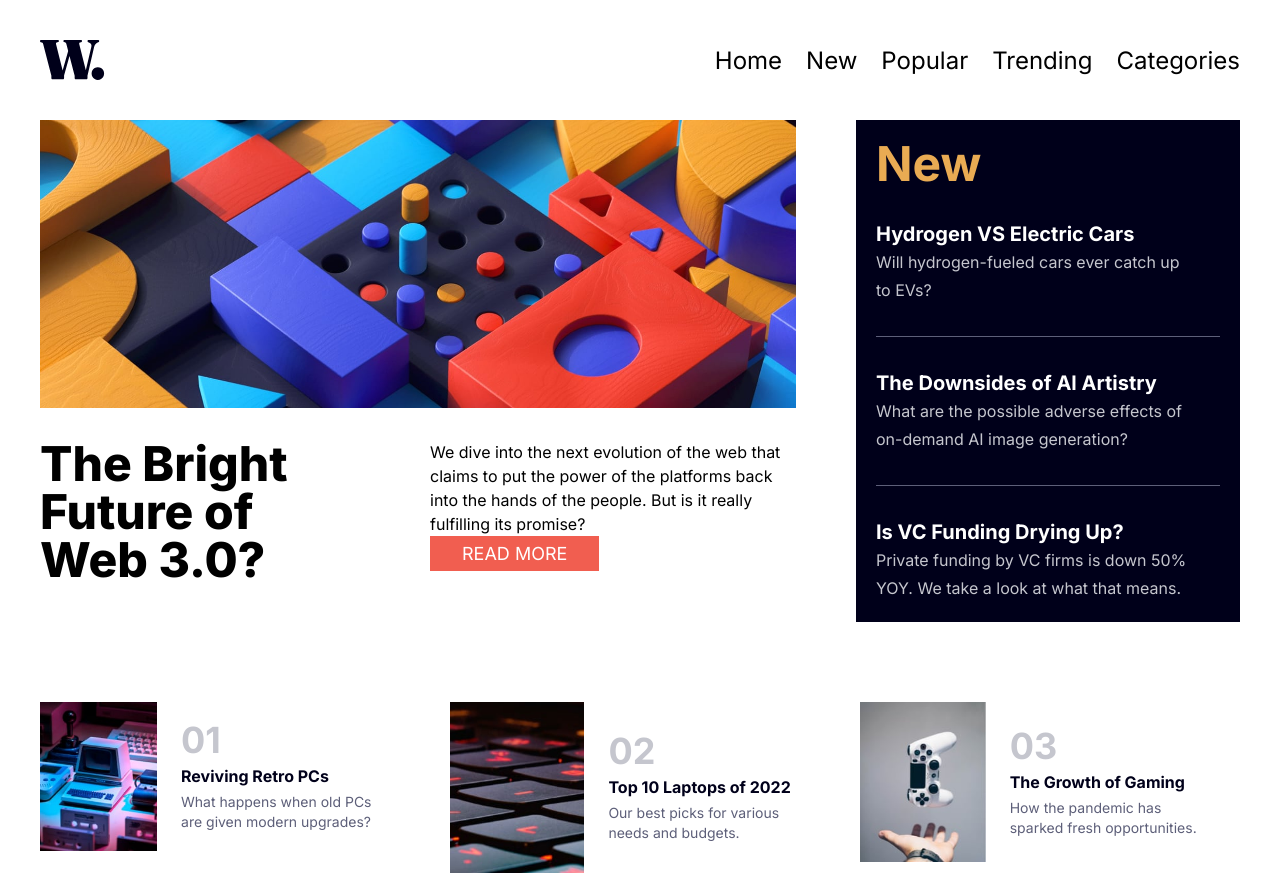
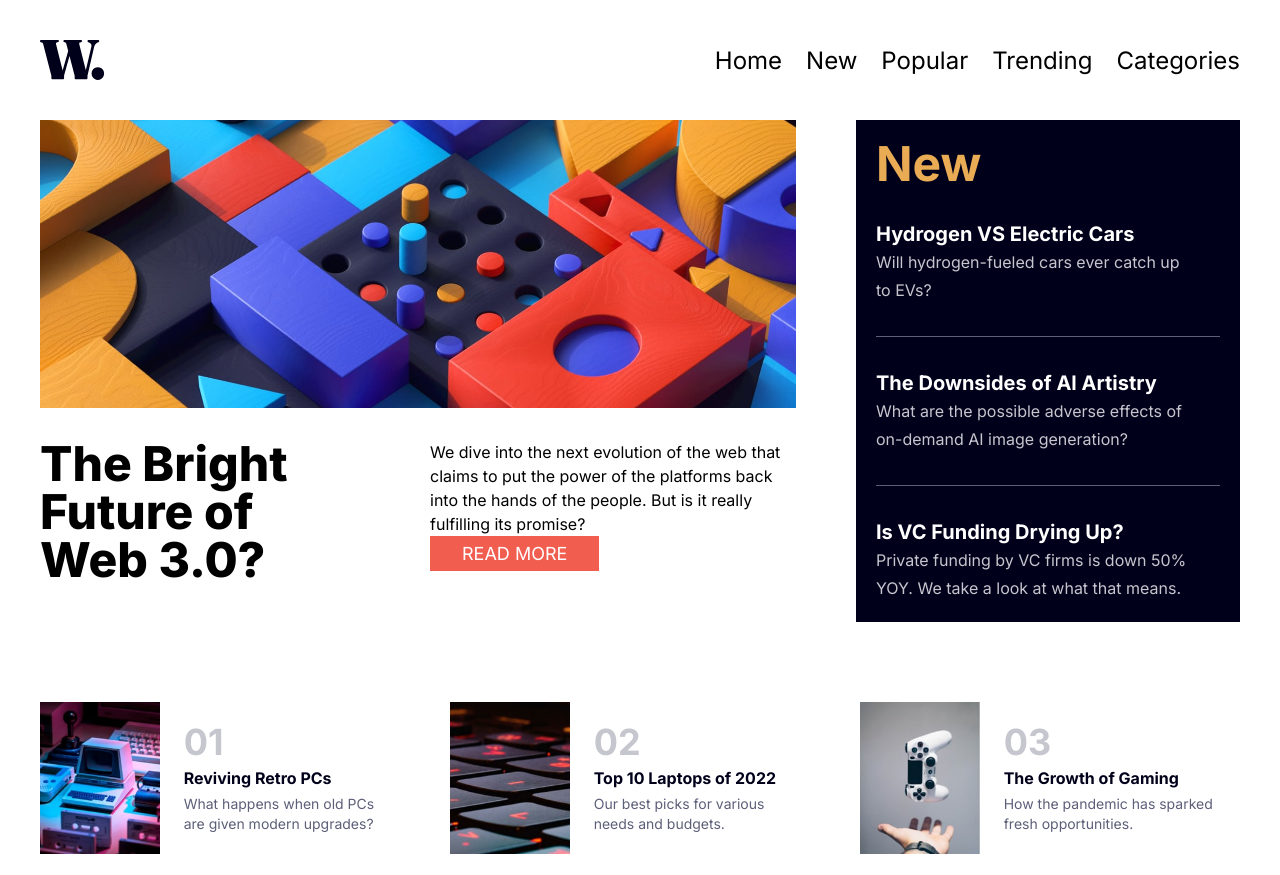
Before and after one commit to AlvesPHGA/new-homepage, a React (Vite) app: page / in a window 1280 px wide. Built offline with nearby package versions, Linux system fonts and the light colour scheme.

Commit message:
updated card, was added content of content mock in cards

```diff
--- a/src/components/card/Card.tsx
+++ b/src/components/card/Card.tsx
@@ -10,9 +10,7 @@ interface ICard {
 export function Card({ id, img, title, text }: ICard) {
    return (
       <a className="card groups">
-         <div>
-            <img src={img} alt="" className="object-fill h-full w-full" />
-         </div>
+         <img src={img} alt="" className="object-fill h-[152px]" />
          <div className="card__box">
             <span className="card__box__number">{id}</span>
             <h2 className="card__box__title xl:group-hover:text-softRed   2xl:group-hover:text-softRed lg:group-hover:text-softRed">
```
